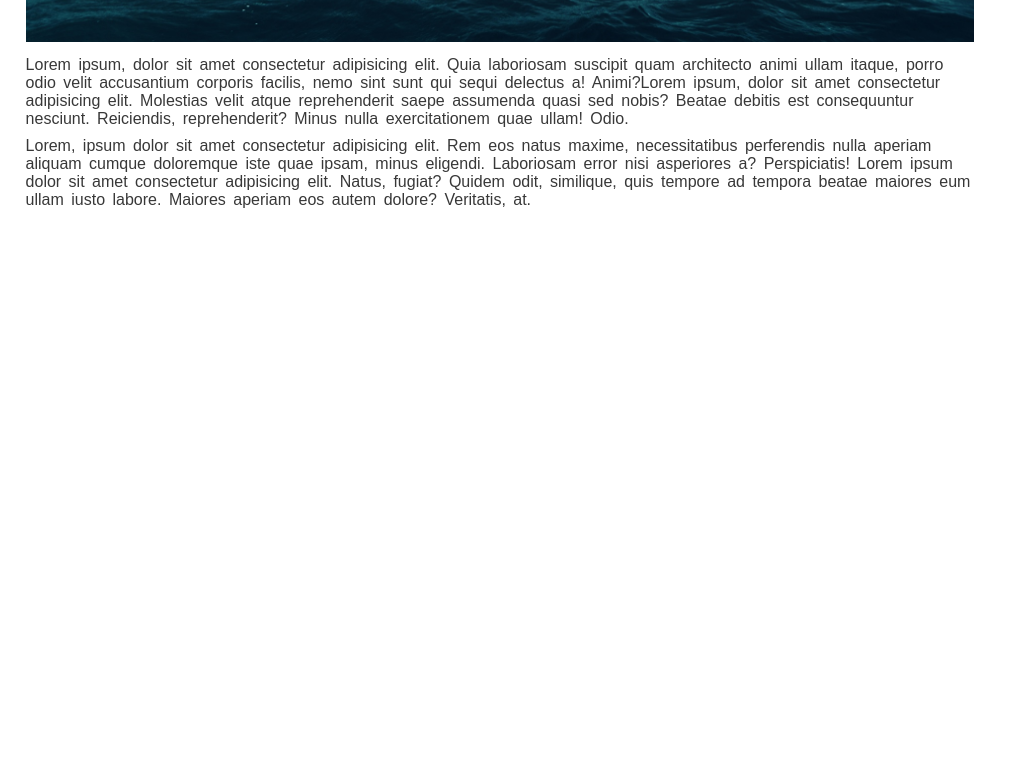
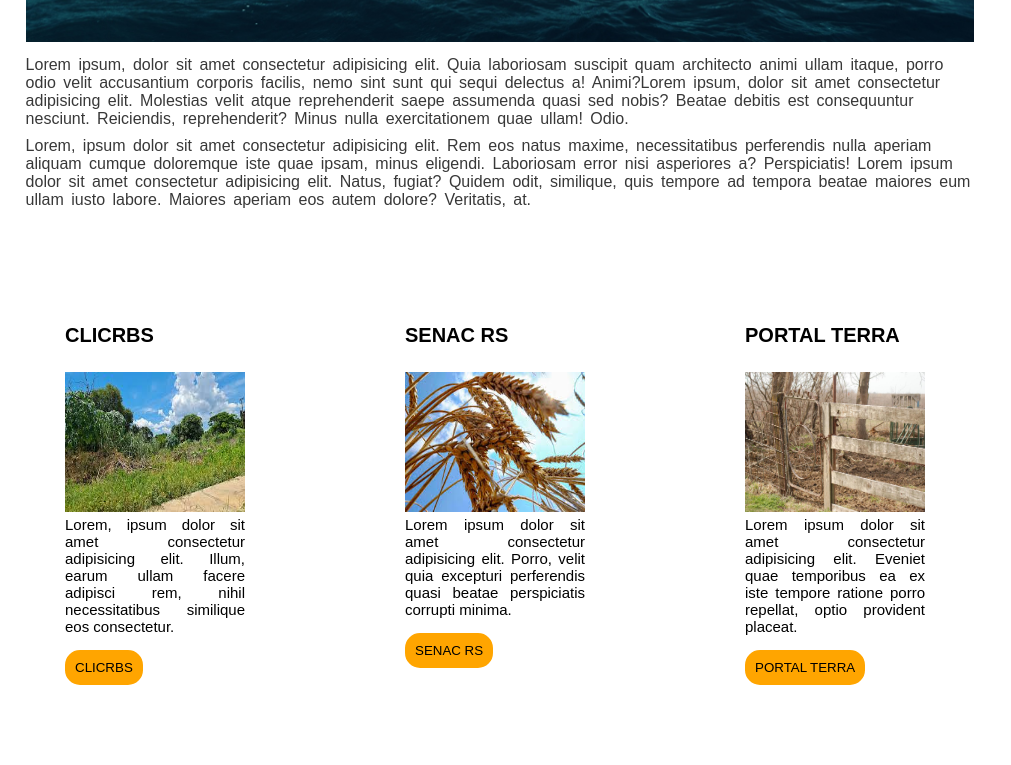
Before and after one commit to EthnSchwartz/template, a plain HTML site: page index.html in a window 1280 px wide. Shown: the part 600-1365 px from the top of the page, without its empty margins (0-1011 px from the left). Before the commit the page ends 844 px from the top, so only its background shows below. Drawn offline with Linux system fonts and the light colour scheme.

Commit message:
footer feito
terminei o footer com os botões funcionais já

```diff
--- a/index.html
+++ b/index.html
@@ -8,6 +8,7 @@
         <link rel="stylesheet" href="style.css">
     </head>
     <body>
+        <section>
             <article>
                 <h2>MINHA PÁGINA</h2>
                 <p>Lorem ipsum dolor sit, amet consectetur adipisicing elit. Possimus a odio ipsa libero repudiandae pariatur enim consequuntur temporibus eligendi at! Dolores excepturi nulla modi velit reiciendis eos debitis facere ex!</p>
@@ -15,6 +16,29 @@
                 <p>Lorem ipsum, dolor sit amet consectetur adipisicing elit. Quia laboriosam suscipit quam architecto animi ullam itaque, porro odio velit accusantium corporis facilis, nemo sint sunt qui sequi delectus a! Animi?Lorem ipsum, dolor sit amet consectetur adipisicing elit. Molestias velit atque reprehenderit saepe assumenda quasi sed nobis? Beatae debitis est consequuntur nesciunt. Reiciendis, reprehenderit? Minus nulla exercitationem quae ullam! Odio.</p>
                 <p>Lorem, ipsum dolor sit amet consectetur adipisicing elit. Rem eos natus maxime, necessitatibus perferendis nulla aperiam aliquam cumque doloremque iste quae ipsam, minus eligendi. Laboriosam error nisi asperiores a? Perspiciatis! Lorem ipsum dolor sit amet consectetur adipisicing elit. Natus, fugiat? Quidem odit, similique, quis tempore ad tempora beatae maiores eum ullam iusto labore. Maiores aperiam eos autem dolore? Veritatis, at.</p>
             </article>
+        </section>
+        <footer>
+            <ul>
+                <li>
+                    <h4>CLICRBS</h4>
+                    <img src="assets/img1.jpg" alt="terreno baldio">
+                    <p>Lorem, ipsum dolor sit amet consectetur adipisicing elit. Illum, earum ullam facere adipisci rem, nihil necessitatibus similique eos consectetur.</p>
+                    <a href="https://www.google.com/search?q=clicrbs&oq=cliclrbs&aqs=chrome.1.69i57j0i10i131i433l5j0i10l3j0i10i131i433.5687j1j9&sourceid=chrome&ie=UTF-8"><button>CLICRBS</button></a>
+                </li>
+                <li>
+                    <h4>SENAC RS</h4>
+                    <img src="assets/images.jpg" alt="trigo">
+                    <p>Lorem ipsum dolor sit amet consectetur adipisicing elit. Porro, velit quia excepturi perferendis quasi beatae perspiciatis corrupti minima.</p>
+                    <a href="https://www.googleadservices.com/pagead/aclk?sa=L&ai=DChcSEwjq5Nbd6_D4AhVT5FwKHacYCJ8YABAAGgJjZQ&ae=2&ohost=www.google.com&cid=CAESauD2YoPfBIK1eDZr3Ks1Rlj720_5JjyP0xtQlhypx8uMmkJZcAJ95yr9TFI1rGFjF6Wte2QdrE9rbLT66Mj0I8CkOOYEhQuPmTRr8xUD6Idd7Dkg5MhgjKLoyZcF2Uj1oZheutQqNVU0kgI&sig=AOD64_1d22rmB7lrFdKE8J5ddFTyMuVB_g&q&adurl&ved=2ahUKEwiRrtDd6_D4AhWxBNQKHTFwBuwQ0Qx6BAgCEAE"><button>SENAC RS</button></a>
+                </li>
+                <li>
+                    <h4>PORTAL TERRA</h4>
+                    <img src="assets/gate-3967530_960_720.jpg" alt="Portão rural">
+                    <p>Lorem ipsum dolor sit amet consectetur adipisicing elit. Eveniet quae temporibus ea ex iste tempore ratione porro repellat, optio provident placeat.</p>
+                    <a href="https://www.terra.com.br/"><button>PORTAL TERRA</button></a>
+                </li>
+            </ul>
+        </footer>
         <script src="script.js"></script>
     </body>
 </html>
--- a/style.css
+++ b/style.css
@@ -5,7 +5,6 @@
     font-family: Arial, Helvetica, sans-serif;
     box-sizing: border-box;
 }
-
 article{
     width: 1000px;
     padding: 2%;
@@ -19,3 +18,43 @@ article p{
     word-spacing: 3px;
     color: rgb(56, 56, 56);
 }
+footer {
+    margin-left: -35px;
+    max-width: 600px;
+    height: 500px;
+    width: auto;
+    height: auto;
+}
+footer ul {
+    margin-left: 20px;
+    text-align: justify;
+    display: flex;
+    list-style-type: none;
+}
+footer ul li{
+    margin: 70px;
+    width: auto;
+    height: auto;
+    padding: 10px;
+}
+footer ul li h4{
+    font-size: 20px;
+    margin-bottom: 25px;
+}
+footer ul li img{
+    width: 180px;
+    height: 140px;
+}
+footer ul li p {
+    font-size: 15px;
+    margin-bottom: 15px;
+}
+footer ul li a{
+    text-decoration: none;
+    color: black;
+}
+footer ul li button{
+    background-color: orange;
+    border: solid 10px orange;
+    border-radius: 15px;
+}
```
Also changed, not shown: assets/gate-3967530_960_720.jpg (added), assets/images.jpg (added), assets/img1.jpg (added), 1 other file. Lines whose indentation alone changed are shown as unchanged.
